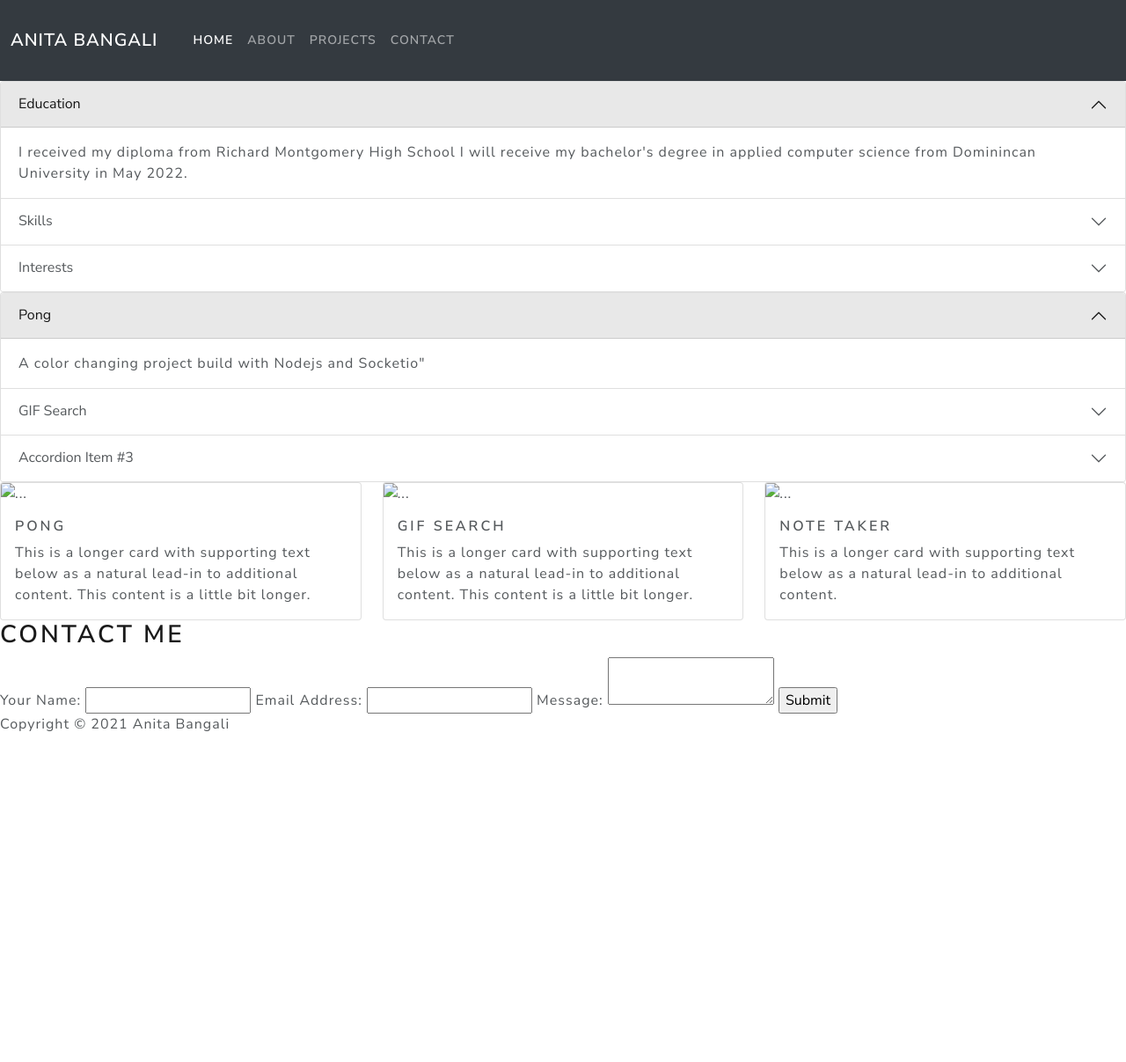
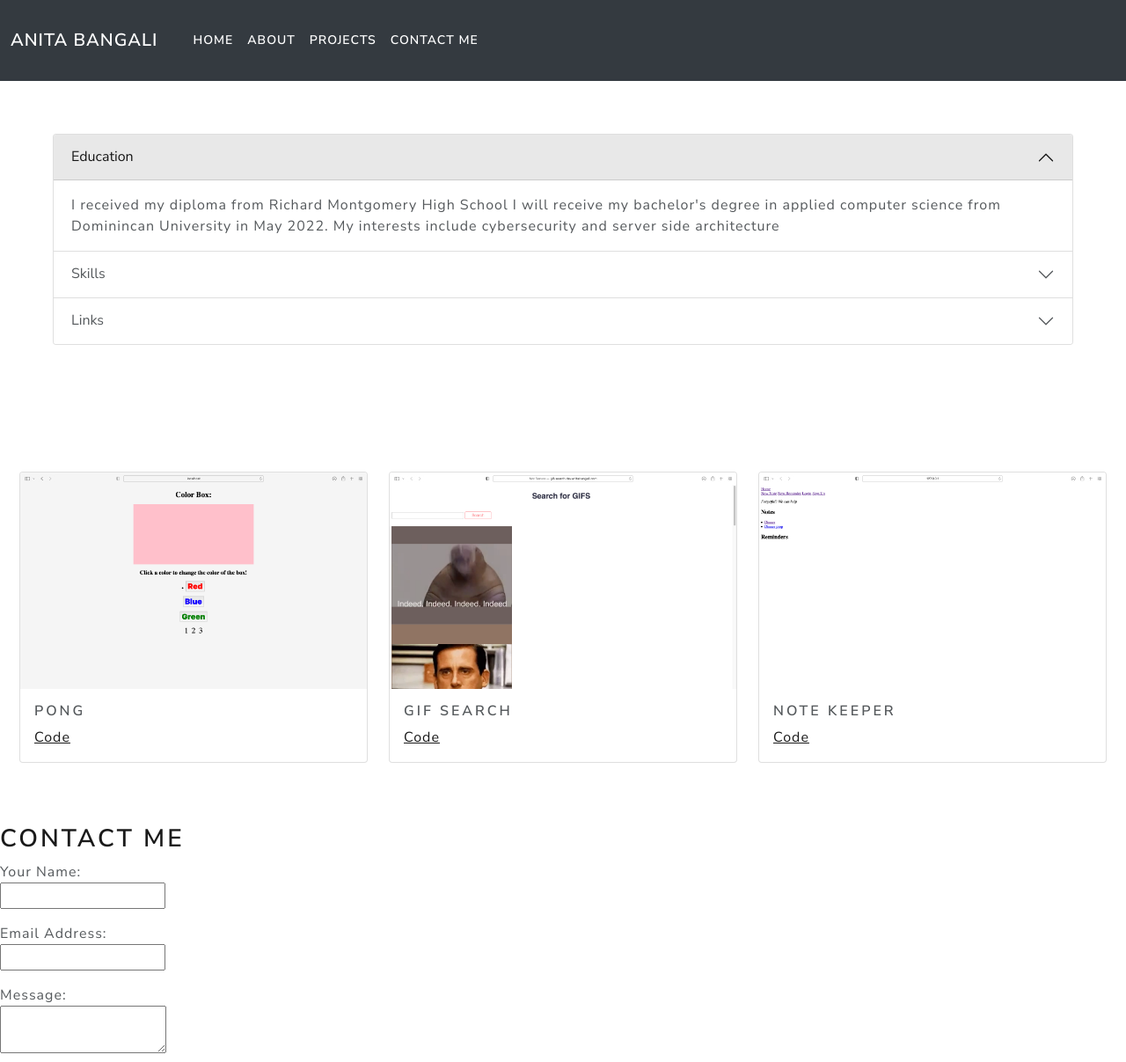
Before and after one commit to bangalia/bangali.github.io, a plain HTML site: page index.html in a window 1280 px wide. Shown: the top 1207 px of the page at 88% size. Before the commit the page ends 851 px from the top, so only its background shows below. Drawn offline with nearby package versions, Linux system fonts and the light colour scheme.

Commit message:
updated styling and info, finished

```diff
--- a/index.html
+++ b/index.html
@@ -16,15 +16,15 @@
           <div class="collapse navbar-collapse" id="navbarNavAltMarkup">
             <div class="navbar-nav">
               <a class="nav-link active" aria-current="page" href="#">Home</a>
-              <a class="nav-link" href="#aboutme">About</a>
-              <a class="nav-link" href="#projects">Projects</a>
-              <a class="nav-link" href="#contact">Contact</a>
+              <a class="nav-link active" href="#aboutme">About</a>
+              <a class="nav-link active" href="#projects">Projects</a>
+              <a class="nav-link active" href="#contact">Contact Me</a>
             </div>
           </div>
         </div>
     </nav>
 
-    <div class="accordion" id="accordionExample">
+    <div class="accordion" id="aboutme" style="padding-bottom: 60px; margin: 60px">
         <div class="accordion-item">
           <h2 class="accordion-header" text="About Me" id="headingOne">
             <button class="accordion-button" type="button" data-bs-toggle="collapse" data-bs-target="#collapseOne" aria-expanded="true" aria-controls="collapseOne">
@@ -33,7 +33,7 @@
           </h2>
           <div id="collapseOne" class="accordion-collapse collapse show" aria-labelledby="headingOne" data-bs-parent="#accordionExample" style="">
             <div class="accordion-body">
-              <strong>I received my diploma from Richard Montgomery High School</strong> I will receive my bachelor's degree in applied computer science from Dominincan University in May 2022.
+              <strong>I received my diploma from Richard Montgomery High School</strong> I will receive my bachelor's degree in applied computer science from Dominincan University in May 2022. My interests include cybersecurity and server side architecture
             </div>
           </div>
         </div>
@@ -57,84 +57,42 @@
         <div class="accordion-item">
           <h2 class="accordion-header" id="headingThree">
             <button class="accordion-button collapsed" type="button" data-bs-toggle="collapse" data-bs-target="#collapseThree" aria-expanded="false" aria-controls="collapseThree">
-              Interests
+              Links
             </button>
           </h2>
           <div id="collapseThree" class="accordion-collapse collapse" aria-labelledby="headingThree" data-bs-parent="#accordionExample" style="">
             <div class="accordion-body">
-              <strong>My interests are cybersecurity and server side architecture</strong>
+                <button type="button" class="btn btn-primary"> My Github<a href="https://github.com/bangalia">My Github</a></button>
+                <button type="button" class="btn btn-primary">My Linkedin<a href="https://www.linkedin.com/in/anita-bangali-814107b4/">My Linkedin</a></button>
             </div>
           </div>
         </div>
     </div>
-
-
-    <div id="projects">
-        <div class="accordion" id="accordionExample">
-            <div class="accordion-item">
-              <h2 class="accordion-header" id="headingOne">
-                <button class="accordion-button" type="button" data-bs-toggle="collapse" data-bs-target="#collapseOne" aria-expanded="true" aria-controls="collapseOne">
-                 Pong
-                </button>
-              </h2>
-              <div id="collapseOne" class="accordion-collapse collapse show" aria-labelledby="headingOne" data-bs-parent="#accordionExample" style="">
-                <div class="accordion-body">
-                  <strong> A color changing project build with Nodejs and Socketio</strong><href=#"https://github.com/bangalia/Pong>"
-                </div>
-              </div>
-            </div>
-            <div class="accordion-item">
-              <h2 class="accordion-header" id="headingTwo">
-                <button class="accordion-button collapsed" type="button" data-bs-toggle="collapse" data-bs-target="#collapseTwo" aria-expanded="false" aria-controls="collapseTwo">
-                  GIF Search
-                </button>
-              </h2>
-              <div id="collapseTwo" class="accordion-collapse collapse" aria-labelledby="headingTwo" data-bs-parent="#accordionExample" style="">
-                <div class="accordion-body">
-                  <strong></strong> It is hidden by default, until the collapse plugin adds the appropriate classes that we use to style each element. These classes control the overall appearance, as well as the showing and hiding via CSS transitions. You can modify any of this with custom CSS or overriding our default variables. It's also worth noting that just about any HTML can go within the <code>.accordion-body</code>, though the transition does limit overflow.
-                </div>
-              </div>
-            </div>
-            <div class="accordion-item">
-              <h2 class="accordion-header" id="headingThree">
-                <button class="accordion-button collapsed" type="button" data-bs-toggle="collapse" data-bs-target="#collapseThree" aria-expanded="false" aria-controls="collapseThree">
-                  Accordion Item #3
-                </button>
-              </h2>
-              <div id="collapseThree" class="accordion-collapse collapse" aria-labelledby="headingThree" data-bs-parent="#accordionExample" style="">
-                <div class="accordion-body">
-                  <strong>This is the third item's accordion body.</strong> It is hidden by default, until the collapse plugin adds the appropriate classes that we use to style each element. These classes control the overall appearance, as well as the showing and hiding via CSS transitions. You can modify any of this with custom CSS or overriding our default variables. It's also worth noting that just about any HTML can go within the <code>.accordion-body</code>, though the transition does limit overflow.
-                </div>
-              </div>
-            </div>
-          </div>
-    </div>
-
-    <div class="row row-cols-1 row-cols-md-3 g-4" id="projects">
+    <div class="row row-cols-1 row-cols-md-3 g-4" id="projects" style="padding-bottom: 60px; margin: 10px;">
         <div class="col">
           <div class="card">
-            <img src="..." class="card-img-top" alt="...">
+            <img src="images/Pong.png" class="card-img-top" alt="...">
             <div class="card-body">
               <h5 class="card-title">Pong</h5>
-              <p class="card-text">This is a longer card with supporting text below as a natural lead-in to additional content. This content is a little bit longer.</p>
+              <p class="card-text"><a href="https://github.com/bangalia/Pong">Code</a></p>
             </div>
           </div>
         </div>
         <div class="col">
           <div class="card">
-            <img src="..." class="card-img-top" alt="...">
+            <img src="images/GIF.png" class="card-img-top" alt="...">
             <div class="card-body">
               <h5 class="card-title">GIF Search</h5>
-              <p class="card-text">This is a longer card with supporting text below as a natural lead-in to additional content. This content is a little bit longer.</p>
+              <p class="card-text"><a href="https://github.com/bangalia/tenor-search">Code</a></p>
             </div>
           </div>
         </div>
         <div class="col">
           <div class="card">
-            <img src="..." class="card-img-top" alt="...">
+            <img src="images/Note Keeper.png" class="card-img-top" alt="...">
             <div class="card-body">
-              <h5 class="card-title">Note Taker</h5>
-              <p class="card-text">This is a longer card with supporting text below as a natural lead-in to additional content.</p>
+              <h5 class="card-title">Note Keeper</h5>
+              <p class="card-text"><a href="https://github.com/bangalia/Note-Keeper">Code</a></p>
             </div>
           </div>
         </div>
@@ -142,29 +100,22 @@
 
     <div id="contact">
         <h2>Contact Me</h2>
-        <form method="post" name="contact_form"
-         action="contact-form-handler.php">
-            Your Name:
+        <form method="POST" name="contactform" action="contact-form-handler.php">
+            <p>
+            <label for='name'>Your Name:</label> <br>
             <input type="text" name="name">
-
-            Email Address:
-            <input type="text" name="email">
-
-            Message:
+            </p>
+            <p>
+            <label for='email'>Email Address:</label> <br>
+            <input type="text" name="email"> <br>
+            </p>
+            <p>
+            <label for='message'>Message:</label> <br>
             <textarea name="message"></textarea>
-
-            <input type="submit" value="Submit">
+            </p>
+            <input type="submit" value="Submit"><br>
         </form>
     </div>
-    <script language="JavaScript">
-        var frmvalidator  = new Validator("contactform");
-        frmvalidator.addValidation("name","req","Please provide your name");
-        frmvalidator.addValidation("email","req","Please provide your email");
-        frmvalidator.addValidation("email","email",
-          "Please enter a valid email address");
-    </script>
-
-
     <footer>
         <p>Copyright &copy; 2021 Anita Bangali</p>
     </footer>
```
Also changed, not shown: images/GIF.png (added), images/Note Keeper.png (added), images/Pong.png (added), 1 other file.
